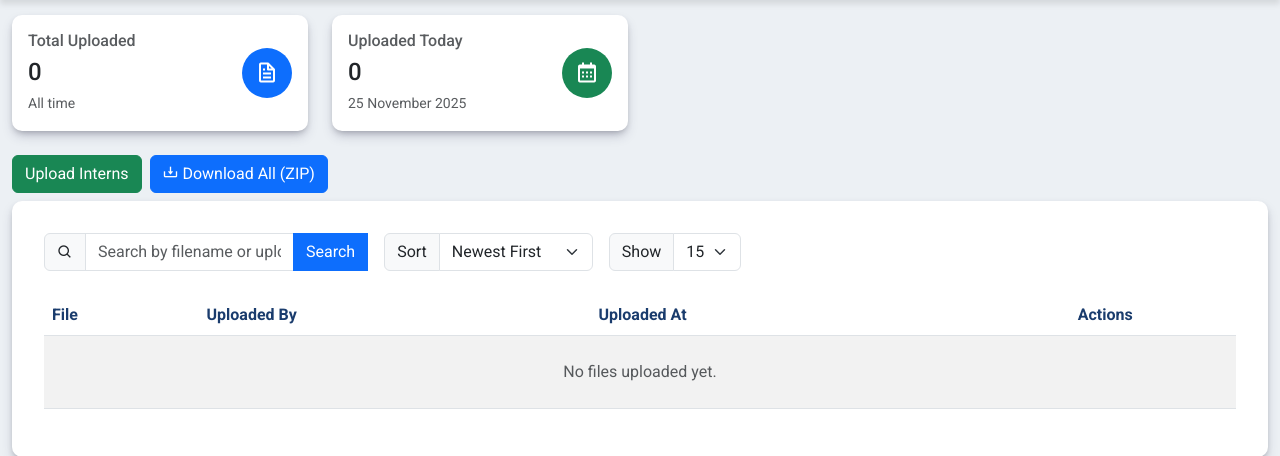
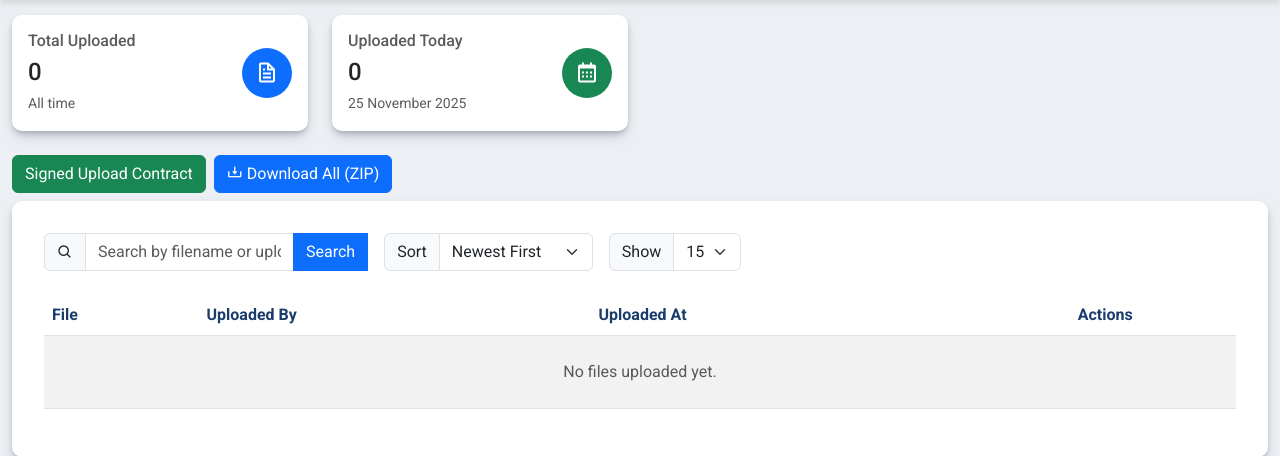
Before and after one commit to NGO-Forum/automation-contract, a Flask app: page /interns/uploads in a window 1280 px wide. Shown: the part 109-565 px from the top of the page. Run offline with Flask 3, Linux system fonts and the light colour scheme; a user stored in the database is signed in; data comes from the database, SQL or seed files in the repository; data that the repository does not hold is empty; parts of the project's set-up code (start-up, migrations or seed data) failed here and were passed over.

Commit message:
feature add the singed upload name of page of the employee, interns, consultant

```diff
--- a/app/templates/contracts/uploads.html
+++ b/app/templates/contracts/uploads.html
@@ -51,7 +51,7 @@
   <div class="d-flex justify-content-between align-items-center mb-2">
     <div class="d-flex flex-wrap gap-2">
       <button class="btn btn-success" data-bs-toggle="modal" data-bs-target="#uploadDocxModal">
-        Upload Consultants
+       Signed  Upload Contract
       </button>
       <a href="{{ url_for('docx_upload.download_all_zip') }}" class="btn btn-primary">
         <i class='bx bx-download'></i> Download All (ZIP)
--- a/app/templates/employees/uploads.html
+++ b/app/templates/employees/uploads.html
@@ -46,7 +46,7 @@
   <div class="d-flex justify-content-between align-items-center mb-2">
     <div class="d-flex flex-wrap gap-2">
       <button class="btn btn-success" data-bs-toggle="modal" data-bs-target="#uploadEmployeeModal">
-        Upload Employees
+       Signed Upload Contract
       </button>
       <a href="{{ url_for('employees_upload.download_all_zip') }}" class="btn btn-primary">
         <i class='bx bx-download'></i> Download All (ZIP)
--- a/app/templates/interns/uploads.html
+++ b/app/templates/interns/uploads.html
@@ -47,7 +47,7 @@
   <div class="d-flex justify-content-between align-items-center mb-2">
     <div class="d-flex flex-wrap gap-2">
       <button class="btn btn-success" data-bs-toggle="modal" data-bs-target="#uploadInternModal">
-        Upload Interns
+        Signed Upload Contract
       </button>
       <a href="{{ url_for('interns_upload.download_all_zip') }}" class="btn btn-primary">
         <i class='bx bx-download'></i> Download All (ZIP)
```
